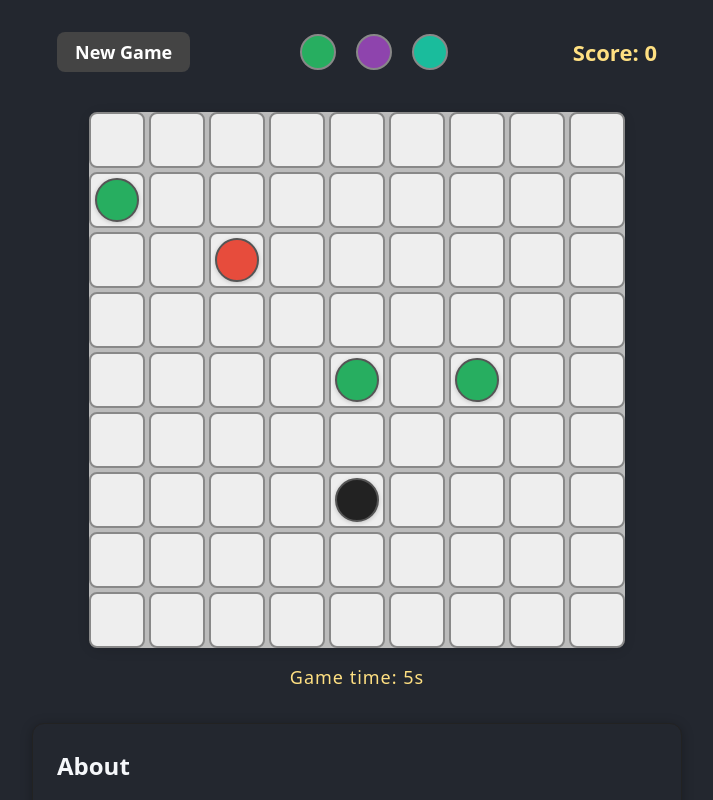
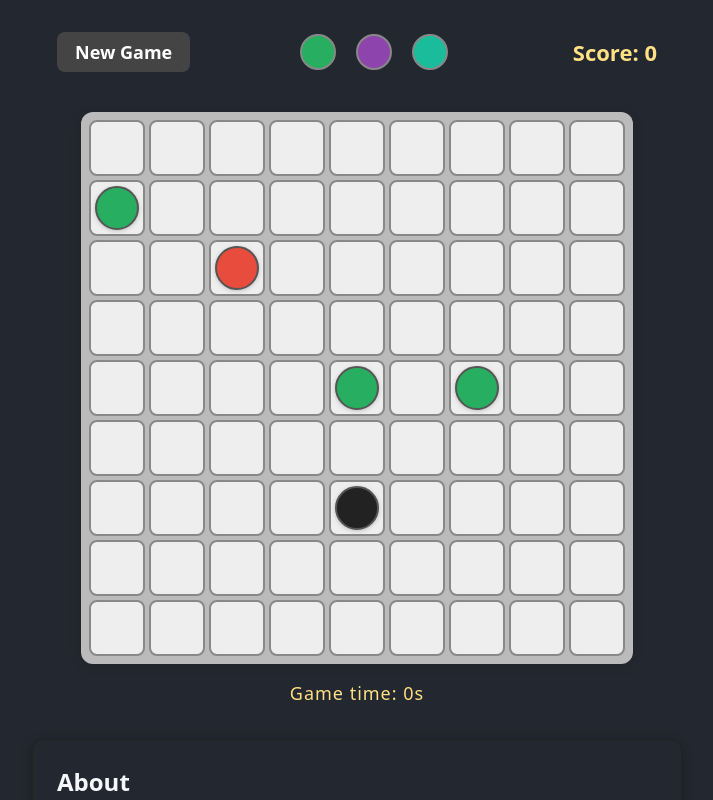
Before and after one commit to janschupke/lines, a React (Vite) app in the folder javascript/: page / in a window 1280 px wide. Shown: the top 800 px of the page, without its empty margins (283-996 px from the left). Built offline with nearby package versions, Linux system fonts and the light colour scheme.

Commit message:
Fix animation

```diff
--- a/javascript/src/components/Board.tsx
+++ b/javascript/src/components/Board.tsx
@@ -13,6 +13,7 @@ interface BoardProps {
   board: Cell[][];
   onCellClick: (x: number, y: number) => void;
   children?: React.ReactNode;
+  movingBall?: { color: BallColor; path: [number, number][] } | null;
 }
 
 const BoardGrid = styled.div<{cols: number; rows: number}>`
@@ -22,7 +23,7 @@ const BoardGrid = styled.div<{cols: number; rows: number}>`
   grid-template-rows: repeat(${props => props.rows}, ${CELL_SIZE}px);
   gap: ${GAP}px;
   background: #bbb;
-  /* padding: ${PADDING}px; */
+  padding: ${PADDING}px;
   border-radius: 12px;
   box-shadow: 0 2px 12px #0002;
   margin: 0 auto;
@@ -73,20 +74,30 @@ const BallSpan = styled.span<{color: BallColor; active: boolean}>`
   ${props => props.active && highlightGlow}
 `;
 
-const Board: React.FC<BoardProps> = ({ board, onCellClick, children }) => {
+const Board: React.FC<BoardProps> = ({ board, onCellClick, children, movingBall }) => {
   return (
     <BoardGrid cols={board[0].length} rows={board.length}>
-      {board.flat().map((cell) => (
+      {board.flat().map((cell) => {
+        // Hide the ball in the source cell if a ball is moving
+        let hideBall = false;
+        if (movingBall && movingBall.path && movingBall.path.length > 0) {
+          const [fromX, fromY] = movingBall.path[0];
+          if (cell.x === fromX && cell.y === fromY) {
+            hideBall = true;
+          }
+        }
+        return (
           <CellDiv
             key={`${cell.x},${cell.y}`}
             active={cell.active}
             onClick={() => onCellClick(cell.x, cell.y)}
           >
-          {cell.ball && (
+            {cell.ball && !hideBall && (
               <BallSpan color={cell.ball.color} active={cell.active} title={cell.ball.color} />
             )}
           </CellDiv>
-      ))}
+        );
+      })}
       {children}
     </BoardGrid>
   );
--- a/javascript/src/components/Game.tsx
+++ b/javascript/src/components/Game.tsx
@@ -226,7 +226,7 @@ const Game: React.FC = () => {
   const [gameOver, setGameOver] = useState(false);
   const [nextBalls, setNextBalls] = useState<BallColor[]>(() => getRandomNextBalls(BALLS_PER_TURN));
   const [timer, setTimer] = useState(0);
-  const [timerActive, setTimerActive] = useState(true);
+  const [timerActive, setTimerActive] = useState(false);
   const [movingBall, setMovingBall] = useState<null | {color: BallColor; path: [number, number][]}>(null);
   const [movingStep, setMovingStep] = useState(0);
   const animationRef = useRef<number | null>(null);
@@ -316,6 +316,10 @@ const Game: React.FC = () => {
       setSelected(null);
       setMovingBall(null);
       setMovingStep(0);
+      // Start timer after first move
+      if (!timerActive && timer === 0) {
+        setTimerActive(true);
+      }
       // Check for lines
       const movedColor = newBoard[toY][toX].ball?.color;
       const allLines: Set<string> = new Set();
@@ -370,7 +374,7 @@ const Game: React.FC = () => {
     setGameOver(false);
     setNextBalls(initialNext);
     setTimer(0);
-    setTimerActive(true);
+    setTimerActive(false);
   };
 
   // Render the moving ball absolutely above the board
@@ -396,7 +400,7 @@ const Game: React.FC = () => {
       </div>
       <div style={{ height: 24 }} />
       <div className="game-container" style={{ maxWidth: 600, width: '100%', margin: '0 auto', padding: 0 }}>
-        <Board board={board} onCellClick={handleCellClick}>
+        <Board board={board} onCellClick={handleCellClick} movingBall={movingBall}>
           {movingBallEl}
         </Board>
       </div>
```
Lines whose indentation alone changed are shown as unchanged.
